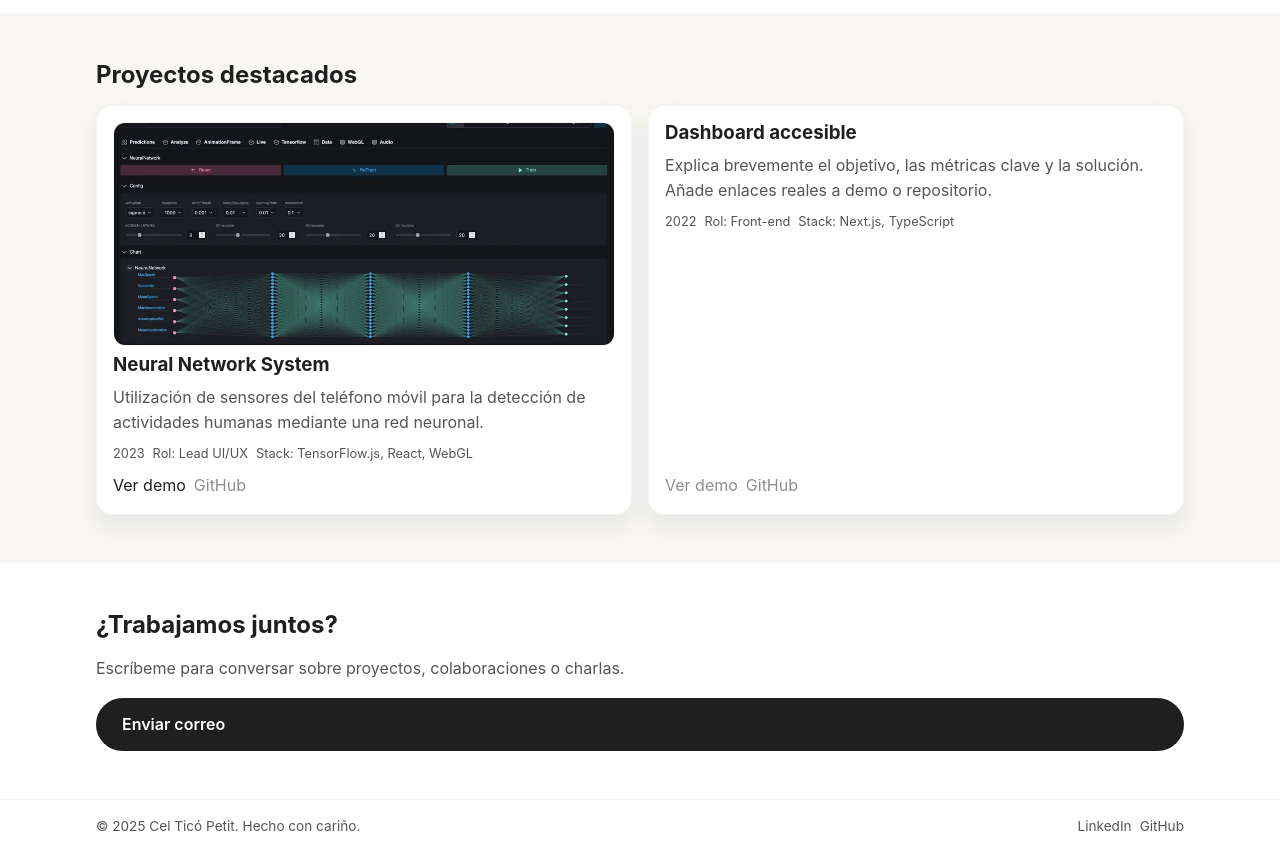
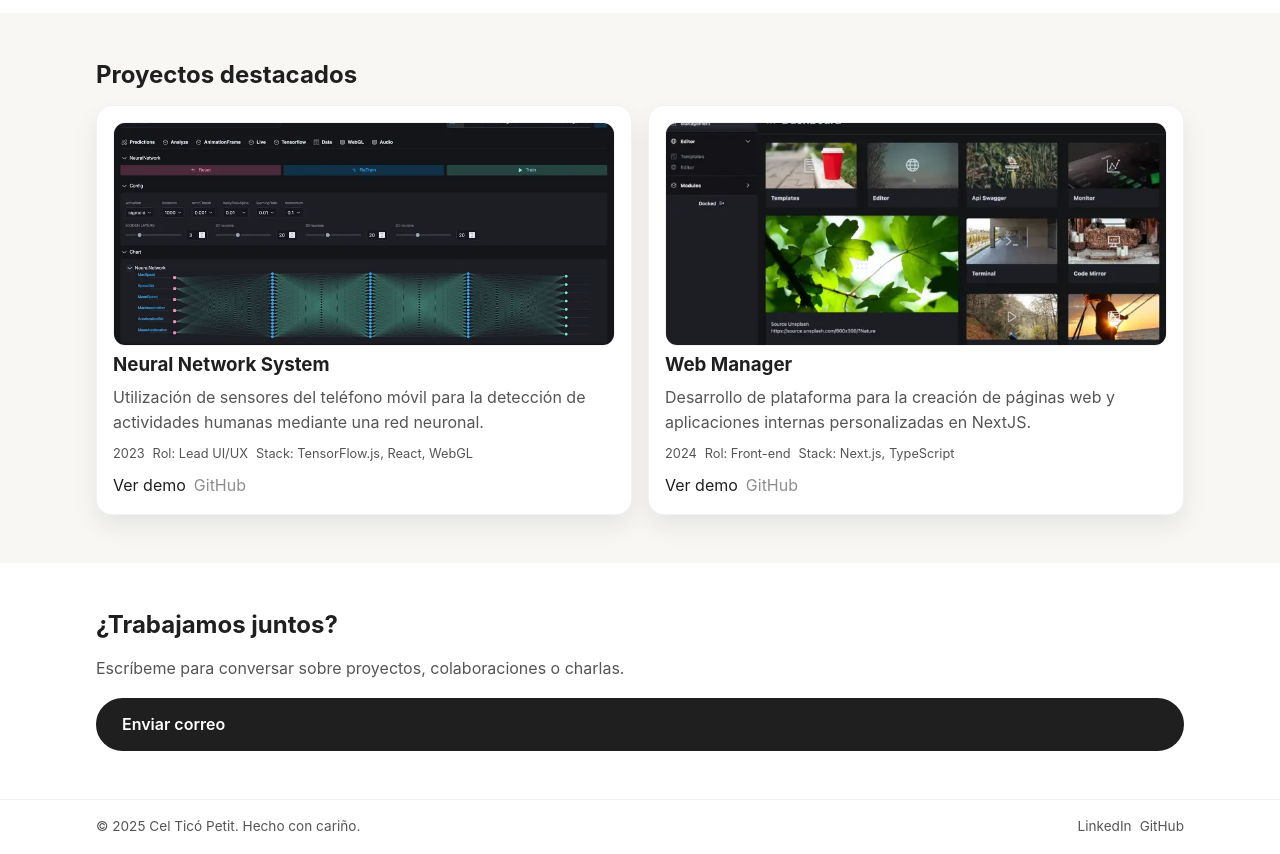
Before and after one commit to Celtico/Portfolio, a plain HTML site: page index.html in a window 1280 px wide. Shown: the part 1060-1914 px from the top of the page. Drawn offline with Linux system fonts and the light colour scheme.

Commit message:
new card

```diff
--- a/index.html
+++ b/index.html
@@ -91,21 +91,34 @@
             </article>
 
             <article class="project-card">
-              <h3>Dashboard accesible</h3>
+              <img
+                class="project-card__image"
+                src="assets/Web-Manager.webp"
+                alt="Pantalla principal de Web Manager con panel de configuración de sitios web"
+                loading="lazy"
+              />
+              <h3>Web Manager</h3>
               <p>
-                Explica brevemente el objetivo, las métricas clave y la
-                solución. Añade enlaces reales a demo o repositorio.
+                Desarrollo de plataforma para la creación de páginas web y
+                aplicaciones internas personalizadas en NextJS.
               </p>
               <ul class="project-card__meta">
-                <li>2022</li>
+                <li>2024</li>
                 <li>Rol: Front-end</li>
                 <li>Stack: Next.js, TypeScript</li>
               </ul>
               <div class="project-card__actions">
-                <a class="link" href="#" aria-disabled="true">Ver demo</a>
+                <a
+                  class="link"
+                  href="https://next.serverscel.com/admin"
+                  target="_blank"
+                  rel="noreferrer"
+                  >Ver demo</a
+                >
                 <a class="link" href="#" aria-disabled="true">GitHub</a>
               </div>
             </article>
+
           </div>
         </div>
       </section>
```
